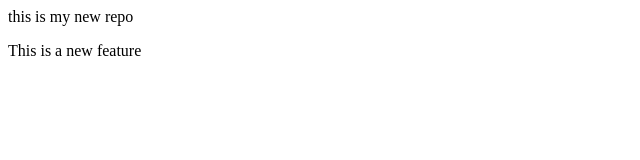
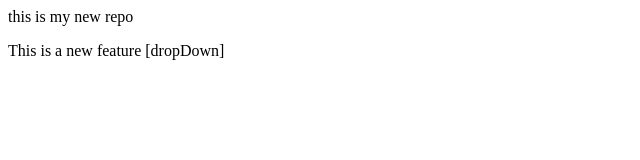
Before and after one commit to Up786141/localRepo, a plain HTML site: page index.html in a window 1280 px wide. Shown: the full height of the page, 0-640 px from the left. Drawn offline with Linux system fonts and the light colour scheme.

Commit message:
added the dropdown

```diff
--- a/index.html
+++ b/index.html
@@ -1,2 +1,2 @@
 <p>this is my new repo</p>
-<p>This is a new feature</p>
+<p>This is a new feature [dropDown]</p>
```
